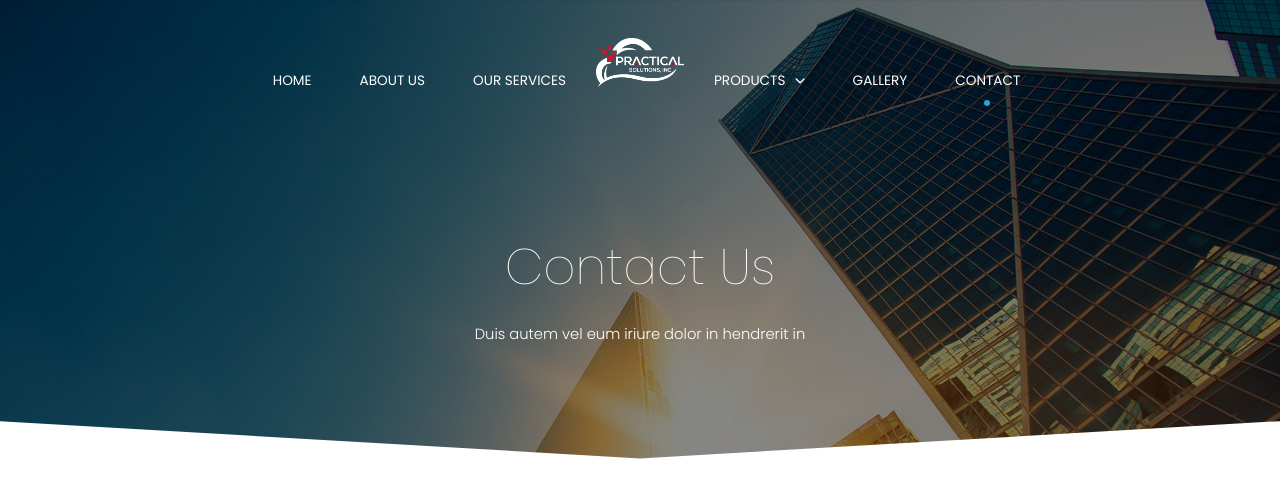
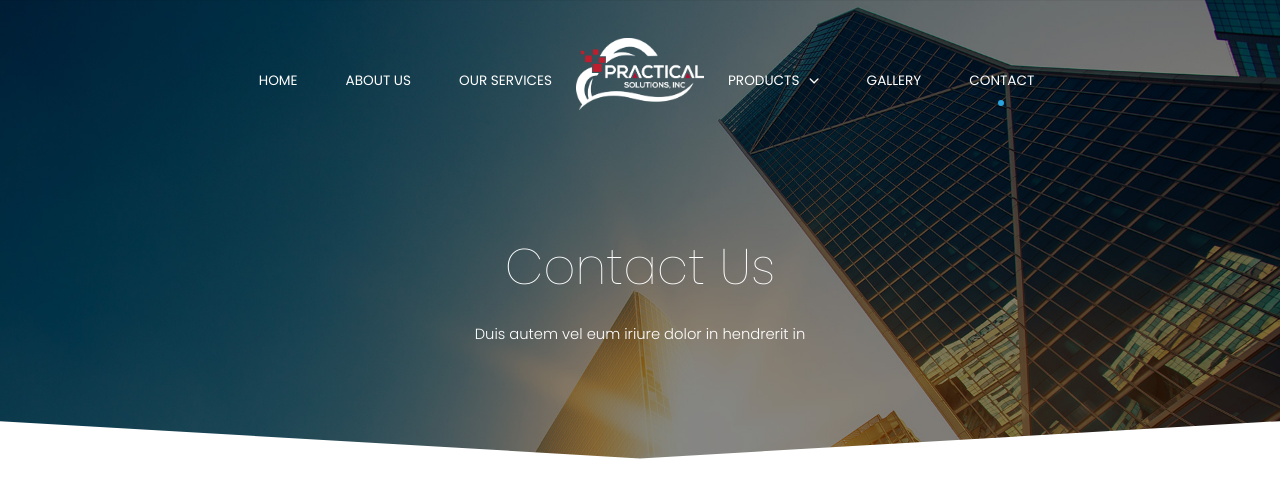
Before and after one commit to natdanlia/ps4b.test.io, a PHP site: page /contact.html in a window 1280 px wide. Shown: the top 500 px of the page. Run offline with PHP 8.4, Linux system fonts and the light colour scheme; some web fonts are replaced.

Commit message:
enlarged the logo on the header

```diff
--- a/css/template-style.css
+++ b/css/template-style.css
@@ -1585,7 +1585,7 @@ nav.fixed .logo-white, .fixed nav .logo-white {
 }
 nav.fixed .logo-dark, .fixed nav .logo-dark {
   display:block;
-  width: 60px;
+  width: 85%;
 }
 nav.fixed .left-menu, nav.fixed .right-menu {
     padding: 0;
@@ -1604,15 +1604,23 @@ nav.fixed .left-menu, nav.fixed .right-menu {
   float: left;
 }
 .logo-menu {
-  width: 100px;
-}
-.left-menu, .right-menu {
+  width: 10%;
+}
+.left-menu {
   padding-top: 20px;
-  width: calc(50% - 50px);
-}
+  width: 45%;
+}
+
+.right-menu {
+  padding-top: 20px;
+  width: 45%;
+}
+
+
+
 .logo img {
   margin: 0 auto;
-  width: 88px;
+  width: 100%;
   position: relative;
   top: 12px;
 }
```
